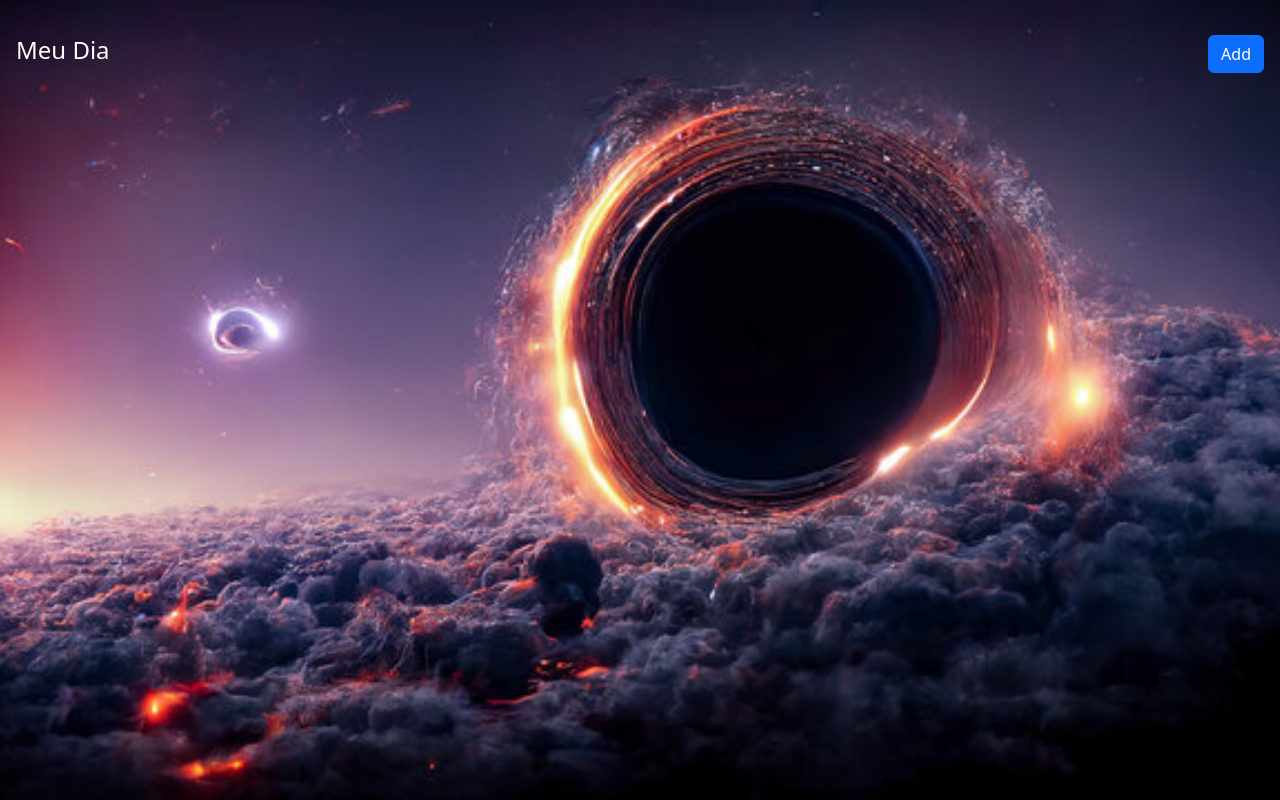
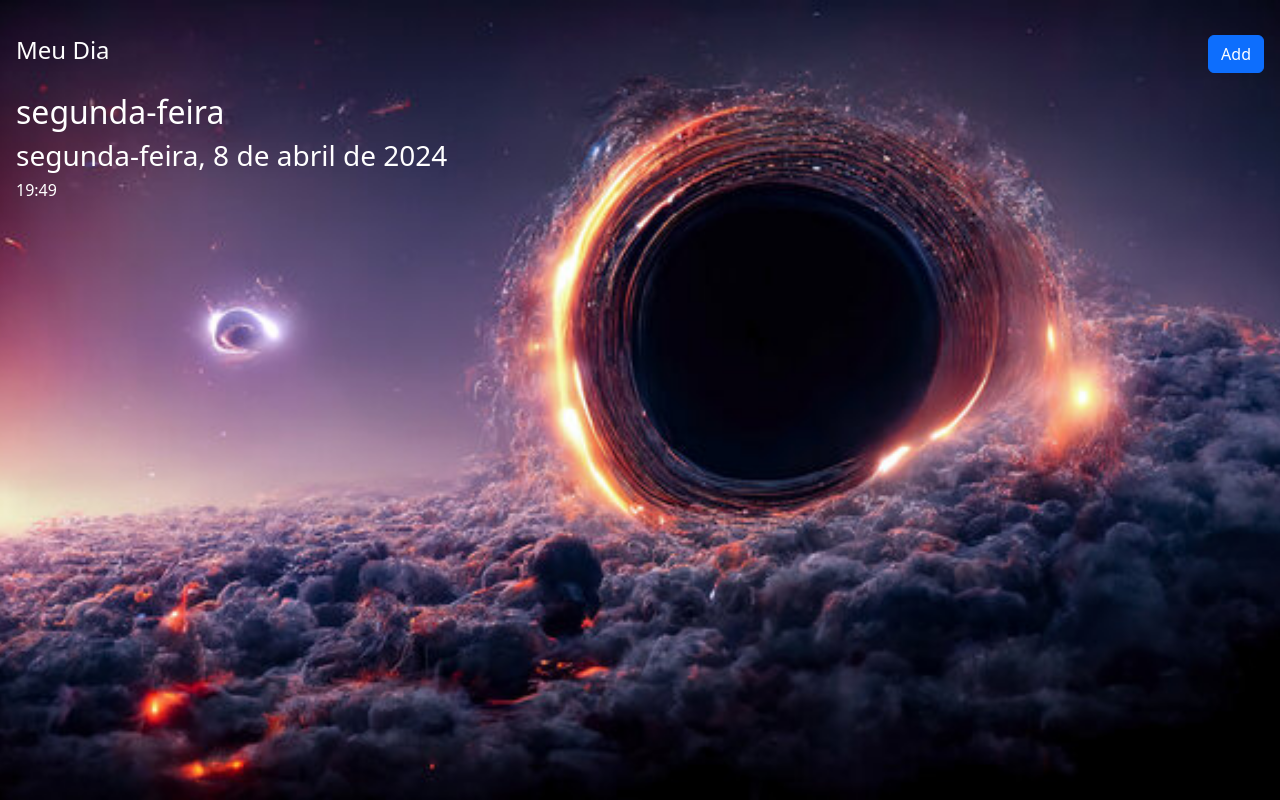
Before and after one commit to GabrielPz/dynamic_frontend, a plain HTML site: page index.html in a window 1280 px wide. Drawn offline with nearby package versions, Linux system fonts and the light colour scheme.

Commit message:
Exibir dia da semana, exibir data completa, exibir relógio que atualiza a cada minuto

```diff
--- a/index.html
+++ b/index.html
@@ -17,8 +17,14 @@
             Add
         </button>
     </div>
-    <h6 id="horasMinutos" style="color: white;"></h6>
-    <h6 id="dataAtual" style="color: white;"></h6>
+
+    <div class="dateSection">
+        <h2 id="dayOfWeek" style="color: white;"></h2>
+        <h3 id="date" style="color: white;"></h3>
+        <h6 id="currentTime" style="color: white;"></h6>
+    </div>
+    <!-- <h6 id="horasMinutos" style="color: white;"></h6> -->
+    <!-- <h6 id="dataAtual" style="color: white;"></h6> -->
     <div id="tasksContainer"></div>
 
     <!-- Modal -->
--- a/script.js
+++ b/script.js
@@ -1,4 +1,3 @@
-
 //TROQUE PELA SUA URL DO CRUDCRUD
 const url = '';
 let currentEditingTodoId = null;
@@ -157,3 +156,34 @@ const toggleTodoDone = async (id, done) => {
         console.error(err);
     }
 };
+
+// Função para exibir a data atual
+function displayDate() {
+    const currentDate = new Date();
+    const options = { weekday: 'long', year: 'numeric', month: 'long', day: 'numeric', locale: 'pt-BR'  };
+    document.getElementById('dayOfWeek').innerText = currentDate.toLocaleDateString('pt-BR', { weekday: 'long' });
+    document.getElementById('date').innerText = currentDate.toLocaleDateString('pt-BR', options);
+}
+
+// Função para exibir o horário atual
+function displayTime() {
+    const currentTime = new Date();
+    const hours = currentTime.getHours();
+    const minutes = currentTime.getMinutes();
+
+    // Adiciona um zero à esquerda se o número for menor que 10
+    const formattedHours = hours < 10 ? '0' + hours : hours;
+    const formattedMinutes = minutes < 10 ? '0' + minutes : minutes;
+
+    const currentTimeString = formattedHours + ':' + formattedMinutes;
+
+    document.getElementById('currentTime').innerText = currentTimeString;
+}
+
+// Chamada das funções para exibir a data e o horário quando a página for carregada
+document.addEventListener('DOMContentLoaded', () => {
+    displayDate();
+    displayTime();
+    // Atualiza o horário a cada minuto
+    setInterval(displayTime, 60000);
+});
--- a/styles.css
+++ b/styles.css
@@ -8,7 +8,6 @@
     color: white;
 }
 
-
 body{
     background-image: url('./assets/blackhole.jpg');
     background-size: cover;
```
